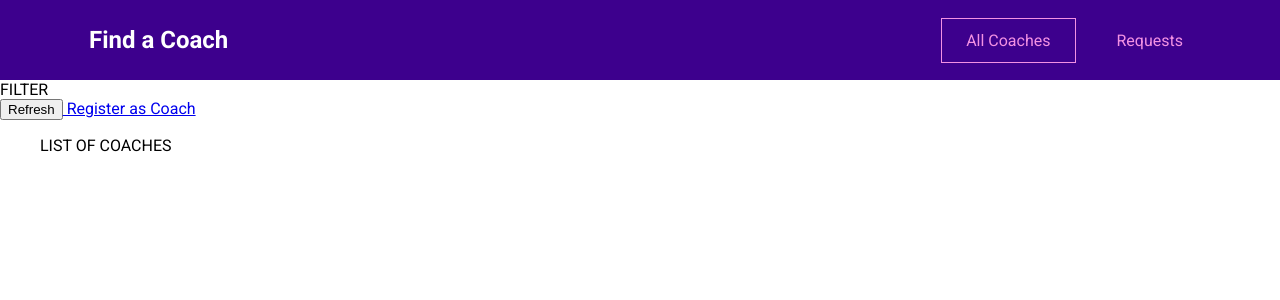
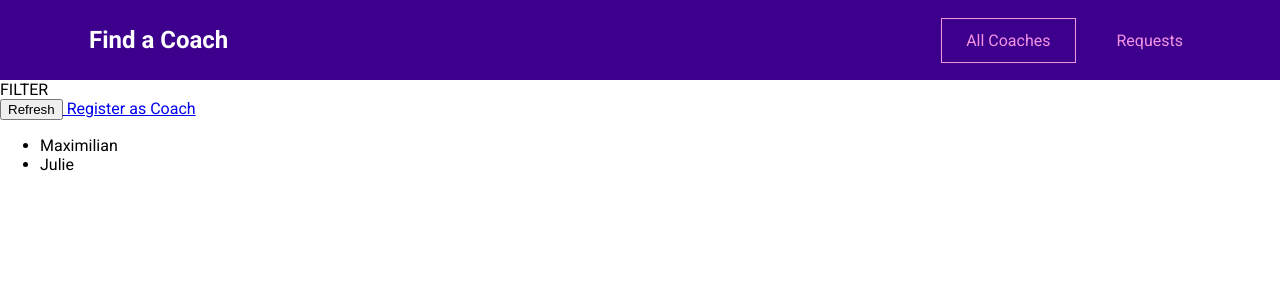
Before and after one commit to iNo0r/Vue-demo-find-a-coach, a Vue app: page /coaches in a window 1280 px wide. Shown: the top 300 px of the page. Built offline with nearby package versions, Linux system fonts and the light colour scheme.

Commit message:
adding Vuex + Coaches dumb Data

```diff
--- a/src/components/pages/coaches/CoachList.vue
+++ b/src/components/pages/coaches/CoachList.vue
@@ -8,8 +8,24 @@
       <router-link to="/register"> Register as Coach</router-link>
     </div>
 
-    <ul>
-      LIST OF COACHES
+    <ul v-if="hasCoaches">
+      <li v-for="coach in filteredCoaches" :key="coach.id">
+        {{ coach.firstName }}
+      </li>
     </ul>
+    <h3 v-else>No Coaches found.</h3>
   </section>
 </template>
+
+<script>
+export default {
+  computed: {
+    filteredCoaches() {
+      return this.$store.getters['coaches/coaches'];
+    },
+    hasCoaches() {
+      return this.$store.getters['coaches/coaches'];
+    }
+  }
+};
+</script>
--- a/src/main.js
+++ b/src/main.js
@@ -1,11 +1,12 @@
 import { createApp } from 'vue';
 
 import router from './router.js';
-
+import store from './store/index.js';
 import App from './components/App.vue';
 
 const app = createApp(App);
 
 app.use(router);
+app.use(store);
 
 app.mount('#app');
--- /dev/null
+++ b/src/store/index.js
@@ -0,0 +1,11 @@
+import { createStore } from 'vuex';
+
+import coachesModule from './modules/coaches';
+
+const store = createStore({
+  modules: {
+    coaches: coachesModule
+  }
+});
+
+export default store;
--- /dev/null
+++ b/src/store/modules/coaches/actions.js
@@ -0,0 +1 @@
+export default {};
--- /dev/null
+++ b/src/store/modules/coaches/getters.js
@@ -0,0 +1,11 @@
+export default {
+  coaches(state) {
+    return state.coaches;
+  },
+  /* this will be used to check if there are coches before rendering
+  a ul tage, if not the ul tag will not be redered at all,
+  but will show another html tag saying that there are no coaches */
+  hasCoaches(state) {
+    return state.coaches && state.coaches.length > 0;
+  }
+};
--- /dev/null
+++ b/src/store/modules/coaches/index.js
@@ -0,0 +1,33 @@
+import getters from './getters';
+import mutations from './mutations';
+import actions from './actions';
+export default {
+  namespaced: true,
+  state() {
+    return {
+      coaches: [
+        {
+          id: 'c1',
+          firstName: 'Maximilian',
+          lastName: 'Schwarzmüller',
+          areas: ['frontend', 'backend', 'career'],
+          description:
+            "I'm Maximilian and I've worked as a freelance web developer for years. Let me help you become a developer as well!",
+          hourlyRate: 30
+        },
+        {
+          id: 'c2',
+          firstName: 'Julie',
+          lastName: 'Jones',
+          areas: ['frontend', 'career'],
+          description:
+            'I am Julie and as a senior developer in a big tech company, I can help you get your first job or progress in your current role.',
+          hourlyRate: 30
+        }
+      ]
+    };
+  },
+  getters,
+  mutations,
+  actions
+};
--- /dev/null
+++ b/src/store/modules/coaches/mutations.js
@@ -0,0 +1 @@
+export default {};
```
